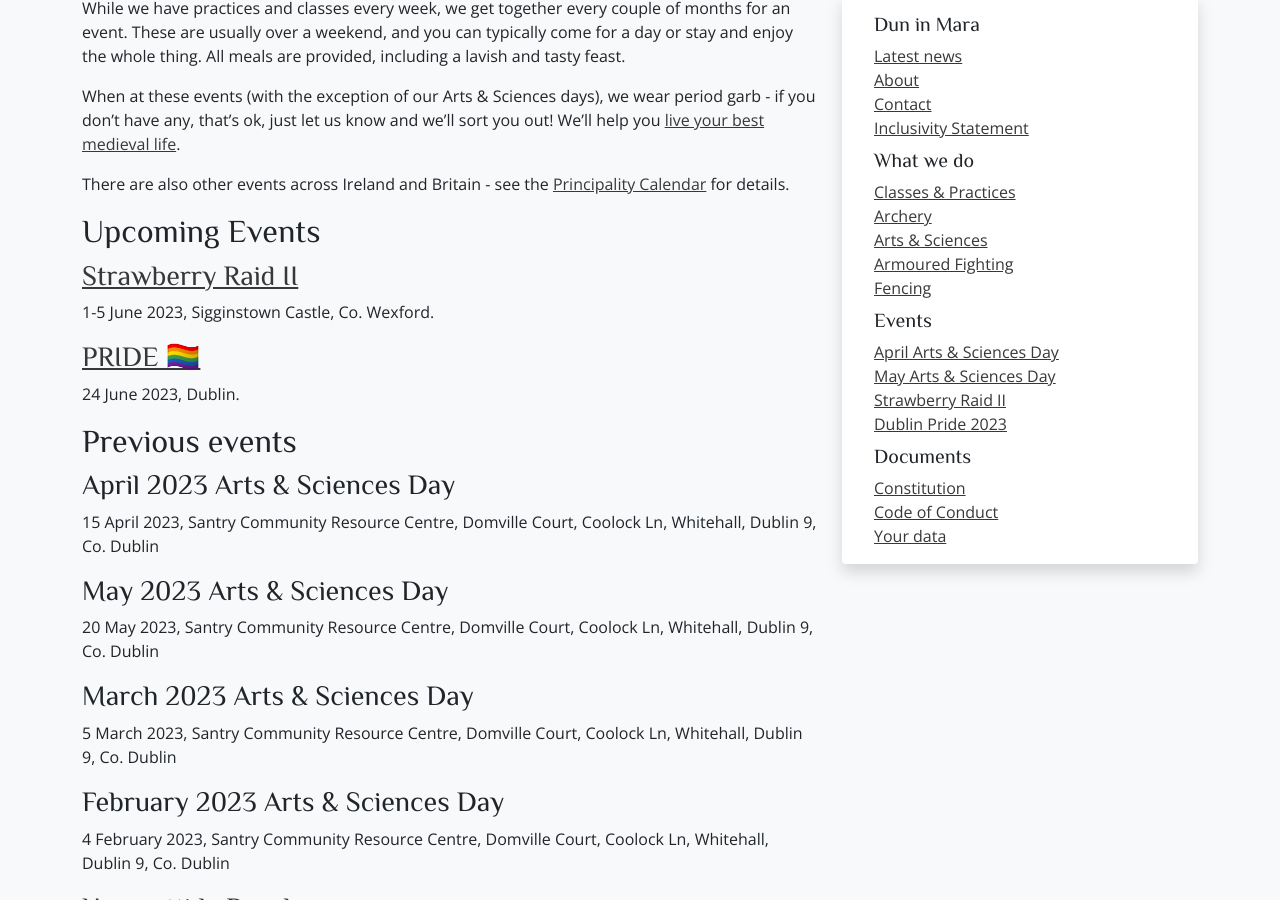
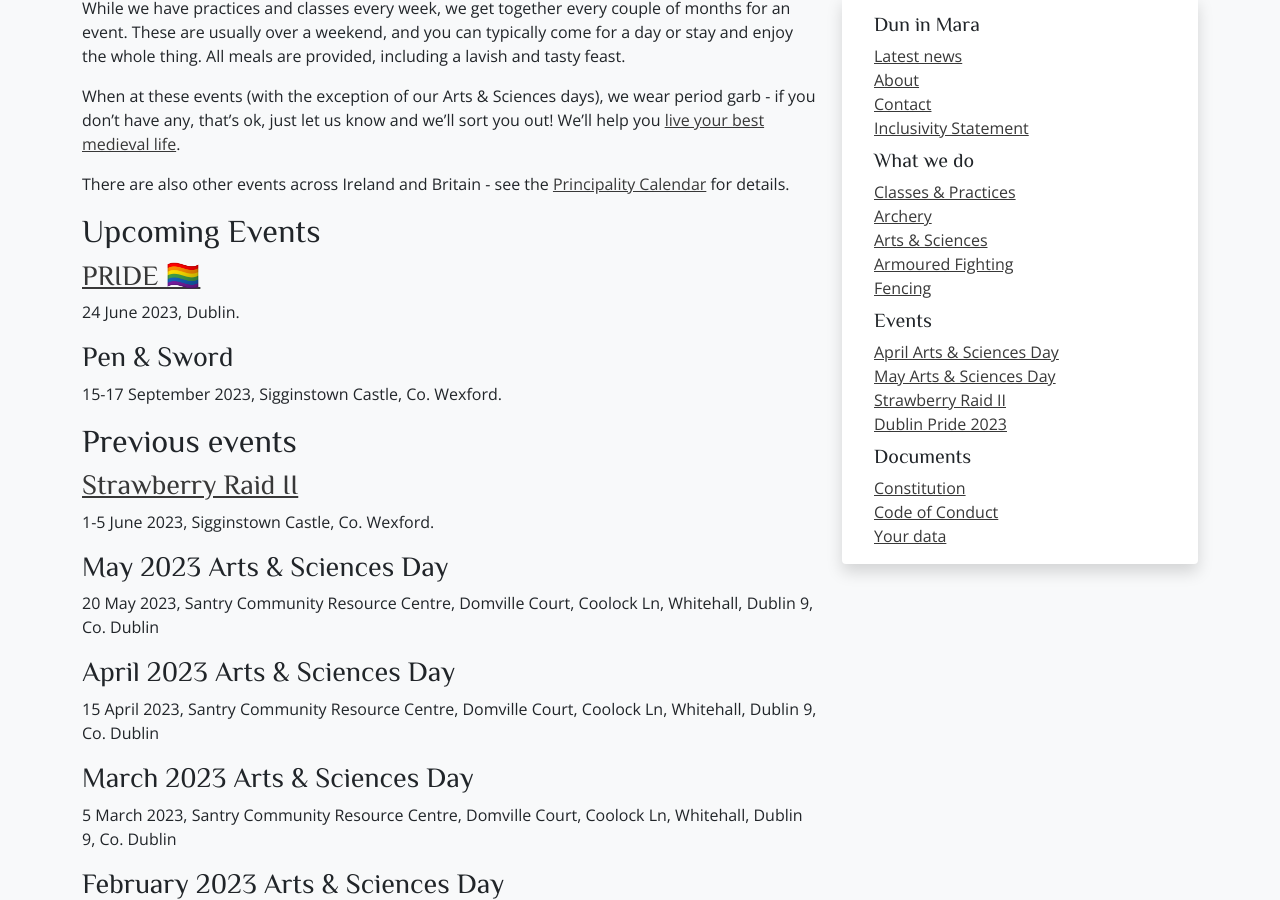
Before and after one commit to drachenwald/dun-in-mara, a Jekyll site: the page built from events/index.md, in a window 1280 px wide and 900 px high, scrolled down 277 px. Built offline with Jekyll 4.4.1, drawn with Linux system fonts in a browser that asks for light colours; comment, search, counter and statistics services are not loaded.

Commit message:
Events Page Update

```diff
--- a/events/index.md
+++ b/events/index.md
@@ -9,20 +9,22 @@ There are also other events across Ireland and Britain - see the [Principality C
 
 ## Upcoming Events
 
+### [PRIDE 🏳️‍🌈](/events/2023/pride/)
+24 June 2023, Dublin.
+
+### Pen & Sword
+15-17 September 2023, Sigginstown Castle, Co. Wexford.
+
+## Previous events
 
 ### [Strawberry Raid II](/events/2023/strawberry-raid/)
 1-5 June 2023, Sigginstown Castle, Co. Wexford.
 
-### [PRIDE 🏳️‍🌈](/events/2023/pride/)
-24 June 2023, Dublin.
-
-## Previous events
+### May 2023 Arts & Sciences Day
+20 May 2023, Santry Community Resource Centre, Domville Court, Coolock Ln, Whitehall, Dublin 9, Co. Dublin
 
 ### April 2023 Arts & Sciences Day
 15 April 2023, Santry Community Resource Centre, Domville Court, Coolock Ln, Whitehall, Dublin 9, Co. Dublin
-
-### May 2023 Arts & Sciences Day
-20 May 2023, Santry Community Resource Centre, Domville Court, Coolock Ln, Whitehall, Dublin 9, Co. Dublin
 
 ### March 2023 Arts & Sciences Day
 5 March 2023, Santry Community Resource Centre, Domville Court, Coolock Ln, Whitehall, Dublin 9, Co. Dublin
```
